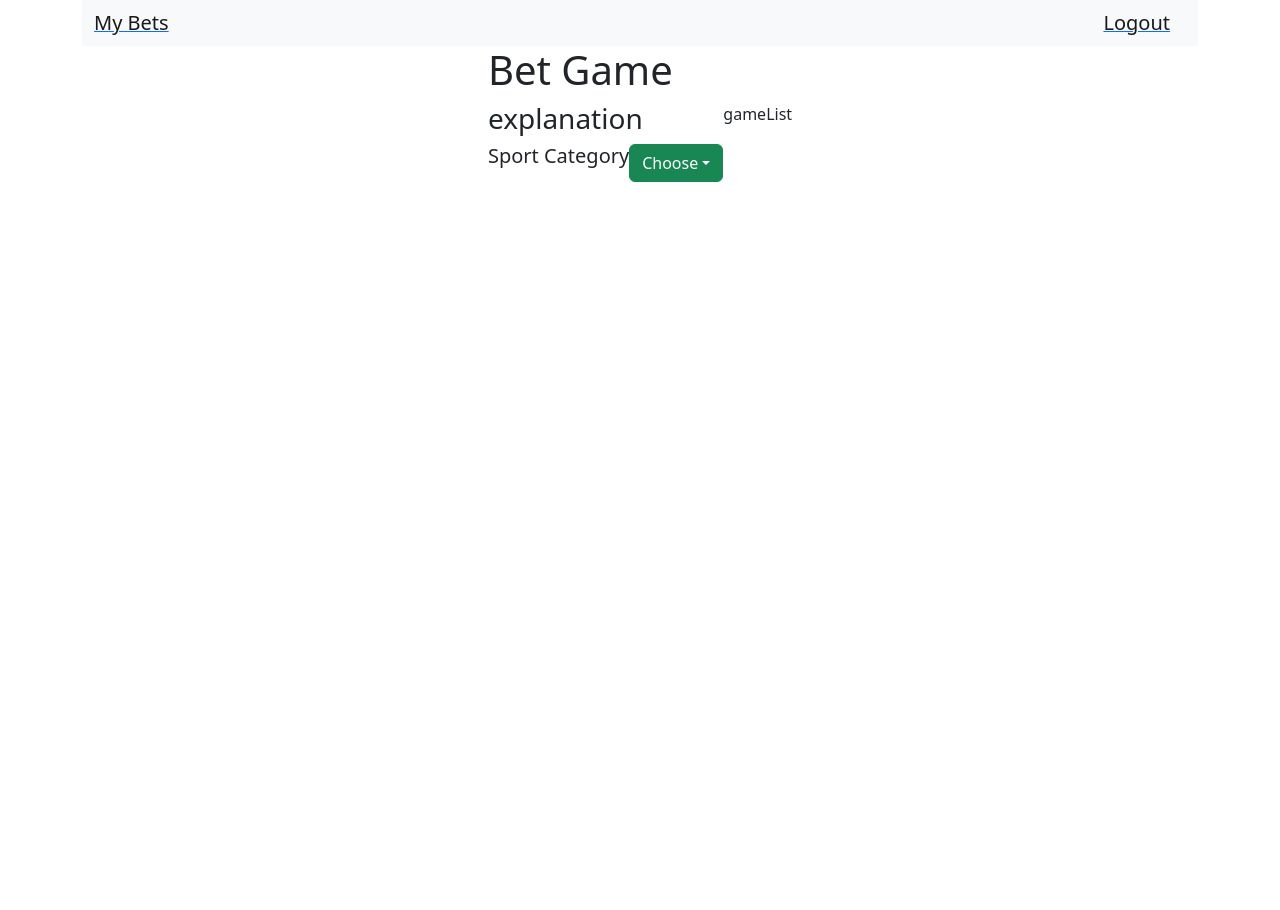
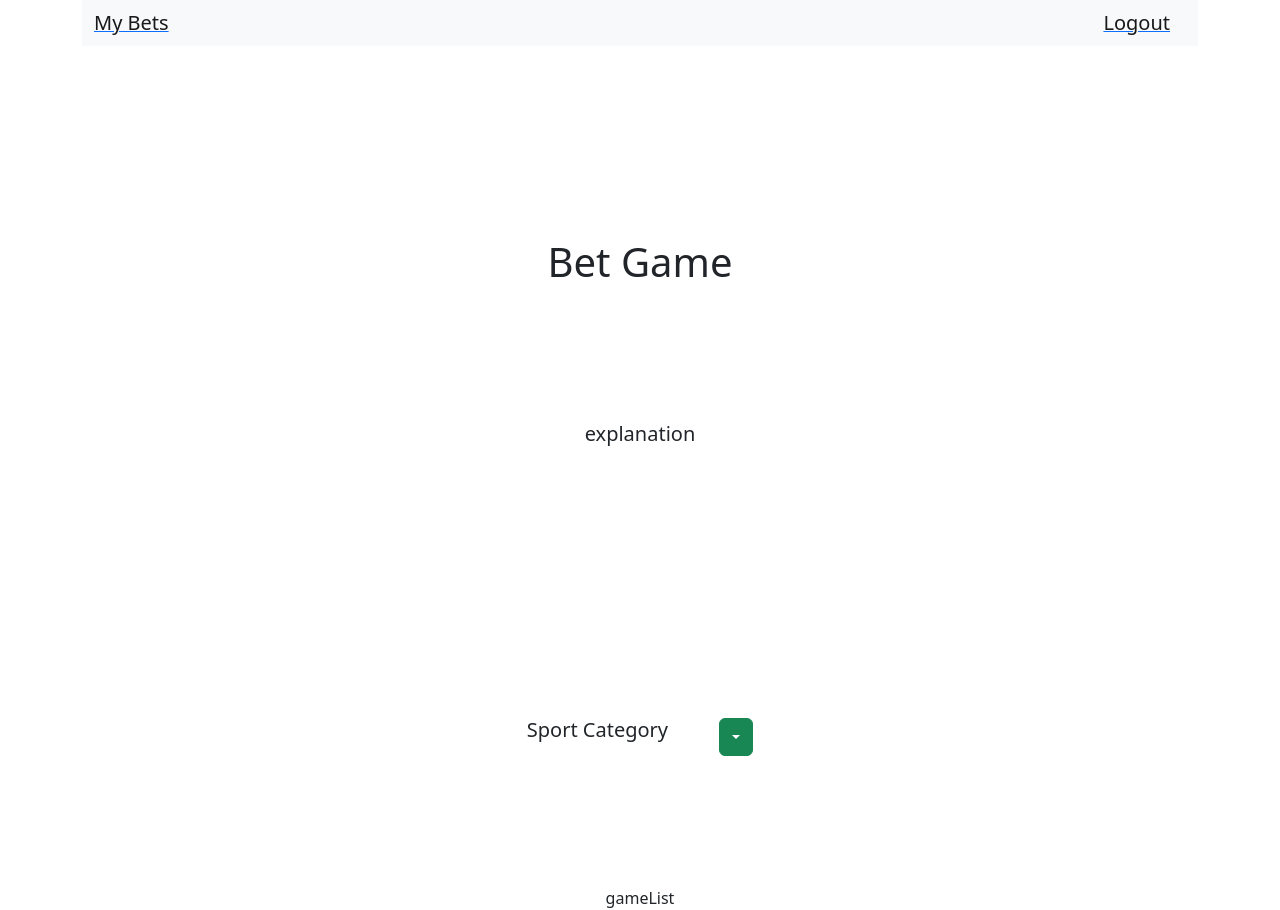
Before and after one commit to AmirAshlag/betting-game-FE2, a React (Create React App) app: page / in a window 1280 px wide. Before the commit the page ends 800 px from the top, so only its background shows below. Built offline with nearby package versions, Linux system fonts and the light colour scheme.

Commit message:
fix titles pos

```diff
--- a/src/pages/Home/Home.css
+++ b/src/pages/Home/Home.css
@@ -1,10 +1,33 @@
 .homeContainer {
   display: flex;
+  flex-direction: column;
   align-items: center;
   justify-content: center;
+}
+.homeTitles {
+  display: flex;
+  flex-direction: column;
+  align-items: center;
+  justify-content: center;
+  margin: 15vw 0 10vw 0;
+}
+
+.header {
+  font-size: 5vw;
+  font-weight: 600;
+  margin: 0 0 10vw 0;
 }
 
 .chooseSport {
   display: flex;
-  justify-content: space-between;
+  align-items: center;
+  justify-content: center;
+  margin: 10vw 0 10vw 0;
 }
+
+.chooseTitle,
+.chooseButton {
+  font-size: 2.5vw;
+  font-weight: 600;
+  margin: 0 2vw 0 2vw;
+}
--- a/src/pages/Home/Home.jsx
+++ b/src/pages/Home/Home.jsx
@@ -3,50 +3,40 @@ import Dropdown from "react-bootstrap/Dropdown";
 import GameList from "../../components/GameList/GameList";
 import "./Home.css";
 
-// const myData = [
-//   {
-//     text: "Atlanta",
-//     value: "atl",
-//   },
-//   {
-//     text: "Berlin",
-//     value: "ber",
-//   },
-//   {
-//     text: "Boston",
-//     value: "bos",
-//   },
-// ];
-
-{
-  /* <Select data={myData} />; */
-}
 export default function Home() {
   return (
     <div className="homeContainer">
-      <div className="title">
+      <div className="homeTitles">
+        <div className="header">
           <h1>Bet Game</h1>
-        <h3>explanation</h3>
+        </div>
+        <div className="expTitle">
+          <h5>explanation</h5>
+        </div>
+      </div>
       <div className="chooseButton">
         <Dropdown>
           <div className="justify-content-md-center">
             <div className="chooseSport">
+              <span className="chooseTitle">
                 <h5>Sport Category</h5>
-                <Dropdown.Toggle variant="success" id="dropdown-basic">
-                  Choose
-                </Dropdown.Toggle>
+              </span>
+              <span className="chooseButton">
+                <Dropdown.Toggle
+                  variant="success"
+                  id="dropdown-basic"
+                ></Dropdown.Toggle>
+              </span>
             </div>
             <Dropdown.Menu>
               <Dropdown.Item href="#/action-1">NBA</Dropdown.Item>
-                <Dropdown.Item href="#/action-2">
-                  Champions League
-                </Dropdown.Item>
+              <Dropdown.Item href="#/action-2">Champions League</Dropdown.Item>
               <Dropdown.Item href="#/action-3">Sport3</Dropdown.Item>
             </Dropdown.Menu>
           </div>
         </Dropdown>
       </div>
-      </div>
+
       <div className="gameList">
         <GameList />
       </div>
```
Lines whose indentation alone changed are shown as unchanged.
